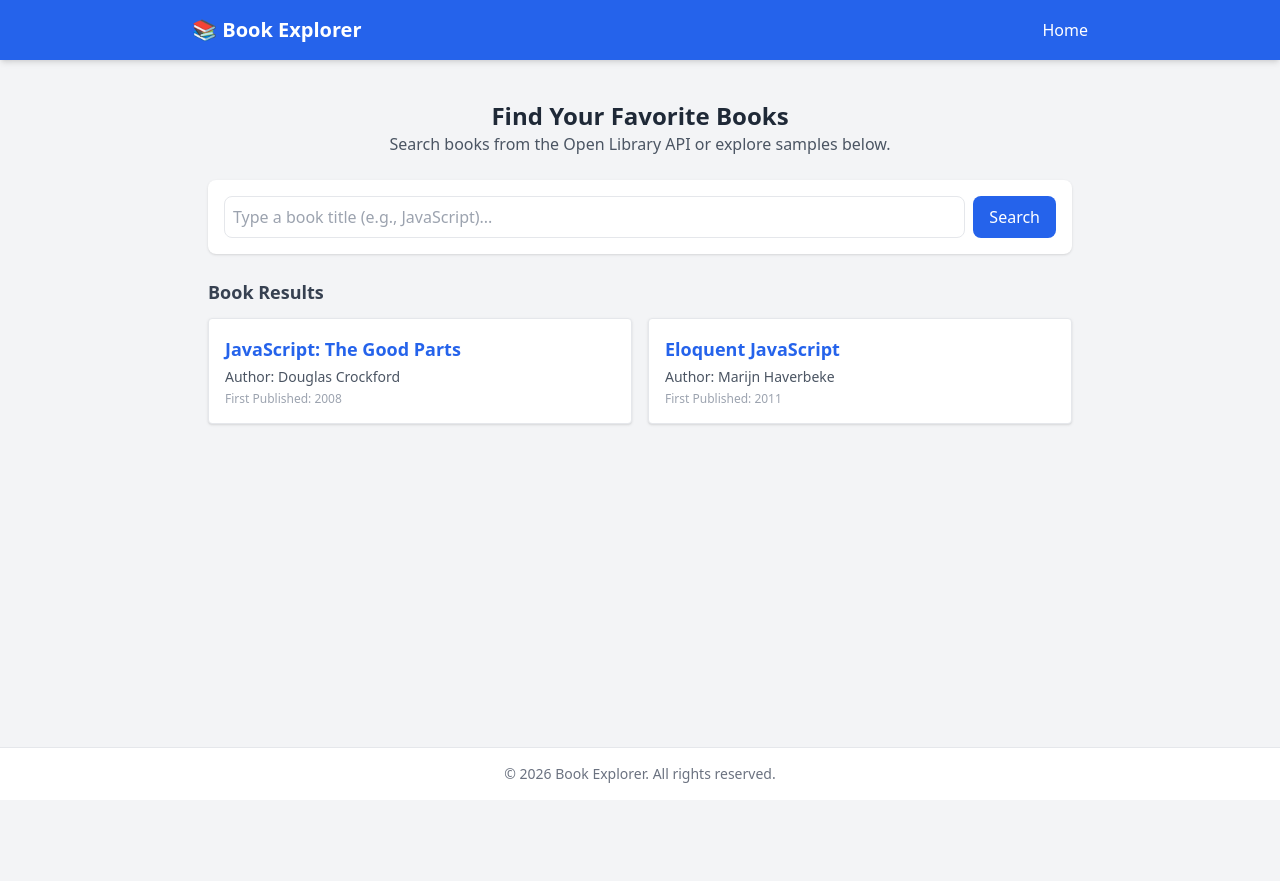
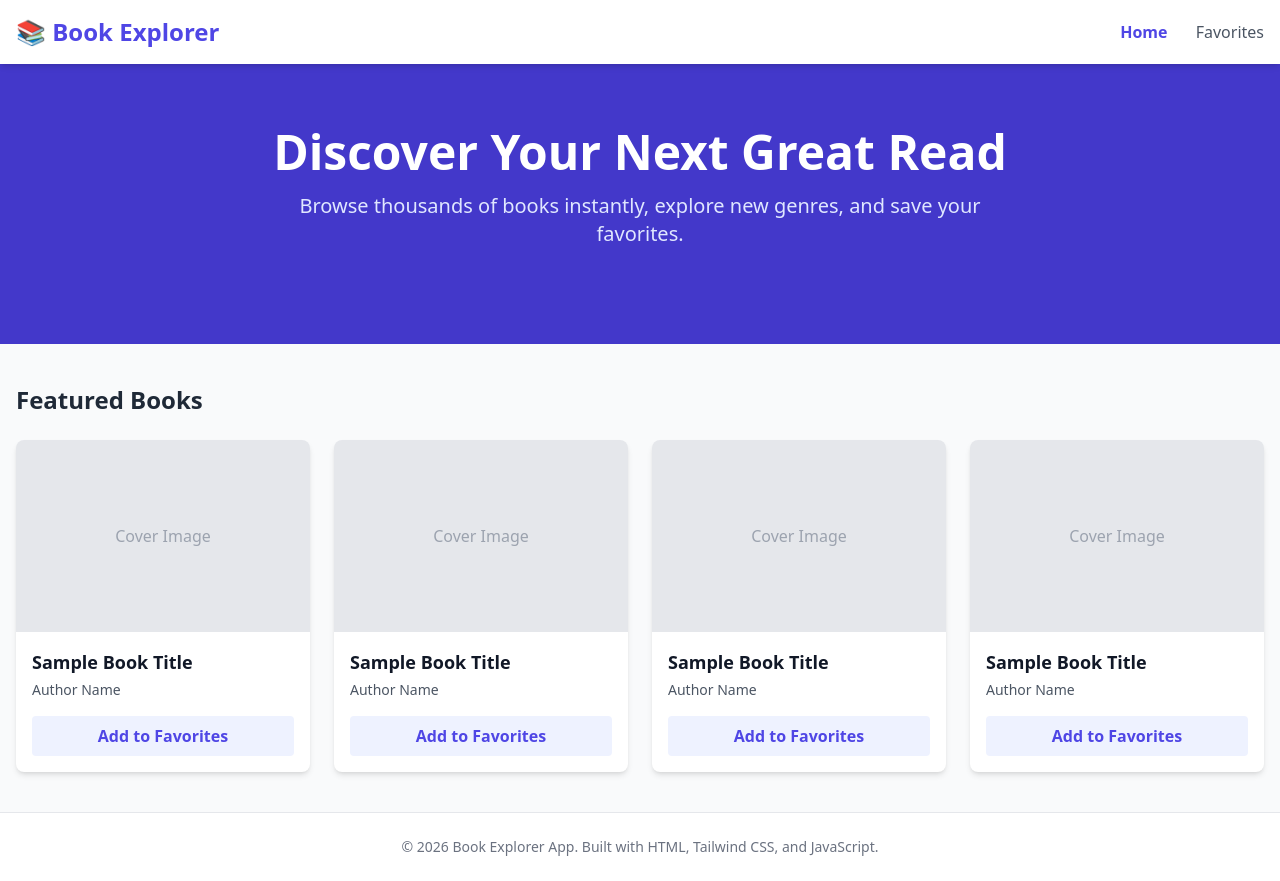
Before and after one commit to kersy-merissa/book-explorer-app, a plain HTML site: page index.html in a window 1280 px wide. Before the commit the page ends 800 px from the top, so only its background shows below. Drawn offline with nearby package versions, Linux system fonts and the light colour scheme.

Commit message:
feat: complete Lab 1 homepage layout and responsive grid

```diff
--- a/index.html
+++ b/index.html
@@ -1,73 +1,111 @@
 <!DOCTYPE html>
 <html lang="en">
 <head>
+    <!-- Sets character encoding for proper text rendering -->
     <meta charset="UTF-8">
+    <!-- Ensures the layout scales correctly on mobile and desktop screens (Responsive design) -->
     <meta name="viewport" content="width=device-width, initial-scale=1.0">
-    <title>Book Explorer - Phase 1 Capstone</title>
-    <!-- Tailwind CSS CDN for styling (Lab 1) -->
+    <title>Book Explorer - Home</title>
+
+    <!-- Tailwind CSS CDN: Imports utility classes directly without needing complex installation -->
     <script src="https://cdn.tailwindcss.com"></script>
 </head>
-<body class="bg-gray-100 font-sans min-h-screen flex flex-col justify-between">
+<body class="bg-gray-50 text-gray-800 font-sans flex flex-col min-h-screen">
 
     <!-- ========================================== -->
-    <!-- LAB 1: RESPONSIVE LAYOUT & NAVIGATION      -->
+    <!-- EXERCISE 1.1: NAVBAR COMPONENT             -->
     <!-- ========================================== -->
-    <header class="bg-blue-600 text-white p-4 shadow-md">
-        <div class="max-w-4xl mx-auto flex justify-between items-center">
-            <h1 class="text-xl font-bold">📚 Book Explorer</h1>
-            <nav class="space-x-4">
-                <a href="#" class="hover:underline">Home</a>
+    <!-- Sticky header that stays at the top when scrolling -->
+    <header class="bg-white shadow-md sticky top-0 z-50">
+        <div class="max-w-7xl mx-auto px-4 py-4 flex justify-between items-center">
+            <!-- App Logo / Brand link -->
+            <a href="index.html" class="text-2xl font-bold text-indigo-600">📚 Book Explorer</a>
+
+            <!-- Navigation links across multiple pages -->
+            <nav class="space-x-6">
+                <a href="index.html" class="text-indigo-600 font-semibold hover:text-indigo-800 transition">Home</a>
+                <a href="favorites.html" class="text-gray-600 hover:text-indigo-600 transition">Favorites</a>
             </nav>
         </div>
     </header>
 
-    <!-- MAIN CONTENT CONTAINER -->
-    <main class="max-w-4xl mx-auto p-4 flex-grow w-full">
-
-        <!-- Intro text section -->
-        <div class="text-center my-6">
-            <h2 class="text-2xl font-bold text-gray-800">Find Your Favorite Books</h2>
-            <p class="text-gray-600">Search books from the Open Library API or explore samples below.</p>
+    <!-- ========================================== -->
+    <!-- EXERCISE 1.1: HERO SECTION COMPONENT       -->
+    <!-- ========================================== -->
+    <!-- Large introductory banner welcoming users to the app -->
+    <section class="bg-indigo-700 text-white py-16 px-4 text-center">
+        <div class="max-w-3xl mx-auto">
+            <h1 class="text-4xl md:text-5xl font-extrabold mb-4">Discover Your Next Great Read</h1>
+            <p class="text-lg md:text-xl text-indigo-100 mb-8">Browse thousands of books instantly, explore new genres, and save your favorites.</p>
         </div>
+    </section>
 
     <!-- ========================================== -->
-        <!-- LAB 3: API SEARCH INPUT & BUTTON           -->
+    <!-- EXERCISES 1.2 & 1.3: RESPONSIVE GRID LAYOUT-->
     <!-- ========================================== -->
-        <div class="bg-white p-4 rounded-lg shadow mb-6 flex gap-2">
-            <!-- Search input where user types the book title -->
-            <input
-                type="text"
-                id="searchInput"
-                placeholder="Type a book title (e.g., JavaScript)..."
-                class="flex-1 p-2 border rounded-lg focus:outline-none focus:ring-2 focus:ring-blue-500"
-            >
-            <!-- Button to trigger the search action -->
-            <button
-                id="searchBtn"
-                class="bg-blue-600 text-white px-4 py-2 rounded-lg hover:bg-blue-700 transition"
-            >
-                Search
-            </button>
-        </div>
+    <!-- Main content container holding our book cards -->
+    <main class="flex-grow max-w-7xl mx-auto px-4 py-10 w-full">
+        <h2 class="text-2xl font-bold mb-6 text-gray-800">Featured Books</h2>
 
-        <!-- ========================================== -->
-        <!-- LAB 2 & 3: DYNAMIC RESULTS CONTAINER       -->
-        <!-- ========================================== -->
-        <div>
-            <h3 class="text-lg font-semibold mb-3 text-gray-700">Book Results</h3>
-            <!-- JavaScript will dynamically insert book cards here -->
-            <div id="resultsContainer" class="grid grid-cols-1 md:grid-cols-2 gap-4">
+        <!--
+          Responsive Grid Container (Mobile-First Design):
+          - grid-cols-1: Shows 1 card per row on mobile phones.
+          - sm:grid-cols-2: Shows 2 cards per row on small tablets.
+          - md:grid-cols-3: Shows 3 cards per row on medium screens.
+          - lg:grid-cols-4: Shows 4 cards per row on large desktop monitors.
+          - gap-6: Adds even spacing between all grid items.
+        -->
+        <div class="grid grid-cols-1 sm:grid-cols-2 md:grid-cols-3 lg:grid-cols-4 gap-6">
+
+            <!-- Book Card Placeholder 1 -->
+            <div class="bg-white rounded-lg shadow-md overflow-hidden flex flex-col transition hover:shadow-lg">
+                <div class="h-48 bg-gray-200 flex items-center justify-center text-gray-400 font-medium">Cover Image</div>
+                <div class="p-4 flex flex-col flex-grow">
+                    <h3 class="font-bold text-lg mb-1 text-gray-900">Sample Book Title</h3>
+                    <p class="text-sm text-gray-600 mb-4">Author Name</p>
+                    <button class="mt-auto bg-indigo-50 text-indigo-600 hover:bg-indigo-100 font-semibold py-2 rounded transition">Add to Favorites</button>
                 </div>
             </div>
 
+            <!-- Book Card Placeholder 2 -->
+            <div class="bg-white rounded-lg shadow-md overflow-hidden flex flex-col transition hover:shadow-lg">
+                <div class="h-48 bg-gray-200 flex items-center justify-center text-gray-400 font-medium">Cover Image</div>
+                <div class="p-4 flex flex-col flex-grow">
+                    <h3 class="font-bold text-lg mb-1 text-gray-900">Sample Book Title</h3>
+                    <p class="text-sm text-gray-600 mb-4">Author Name</p>
+                    <button class="mt-auto bg-indigo-50 text-indigo-600 hover:bg-indigo-100 font-semibold py-2 rounded transition">Add to Favorites</button>
+                </div>
+            </div>
+
+            <!-- Book Card Placeholder 3 -->
+            <div class="bg-white rounded-lg shadow-md overflow-hidden flex flex-col transition hover:shadow-lg">
+                <div class="h-48 bg-gray-200 flex items-center justify-center text-gray-400 font-medium">Cover Image</div>
+                <div class="p-4 flex flex-col flex-grow">
+                    <h3 class="font-bold text-lg mb-1 text-gray-900">Sample Book Title</h3>
+                    <p class="text-sm text-gray-600 mb-4">Author Name</p>
+                    <button class="mt-auto bg-indigo-50 text-indigo-600 hover:bg-indigo-100 font-semibold py-2 rounded transition">Add to Favorites</button>
+                </div>
+            </div>
+
+            <!-- Book Card Placeholder 4 -->
+            <div class="bg-white rounded-lg shadow-md overflow-hidden flex flex-col transition hover:shadow-lg">
+                <div class="h-48 bg-gray-200 flex items-center justify-center text-gray-400 font-medium">Cover Image</div>
+                <div class="p-4 flex flex-col flex-grow">
+                    <h3 class="font-bold text-lg mb-1 text-gray-900">Sample Book Title</h3>
+                    <p class="text-sm text-gray-600 mb-4">Author Name</p>
+                    <button class="mt-auto bg-indigo-50 text-indigo-600 hover:bg-indigo-100 font-semibold py-2 rounded transition">Add to Favorites</button>
+                </div>
+            </div>
+
+        </div>
     </main>
 
-    <!-- FOOTER (Lab 1) -->
-    <footer class="bg-white border-t p-4 text-center text-sm text-gray-500">
-        <p>&copy; 2026 Book Explorer. All rights reserved.</p>
+    <!-- ========================================== -->
+    <!-- EXERCISE 1.1: FOOTER COMPONENT             -->
+    <!-- ========================================== -->
+    <footer class="bg-white border-t border-gray-200 py-6 text-center text-sm text-gray-500">
+        <p>&copy; 2026 Book Explorer App. Built with HTML, Tailwind CSS, and JavaScript.</p>
     </footer>
 
-    <!-- Linking the JavaScript file -->
-    <script src="script.js"></script>
 </body>
 </html>
--- a/script.js
+++ /dev/null
@@ -1,96 +0,0 @@
-// ==========================================
-// LAB 2: SAMPLE BOOKS (Mock Data for Default View)
-// ==========================================
-const sampleBooks = [
-    {
-        title: "JavaScript: The Good Parts",
-        author_name: ["Douglas Crockford"],
-        first_publish_year: 2008
-    },
-    {
-        title: "Eloquent JavaScript",
-        author_name: ["Marijn Haverbeke"],
-        first_publish_year: 2011
-    }
-];
-
-// ==========================================
-// LAB 3: API INTEGRATION & SEARCH FUNCTIONALITY
-// ==========================================
-
-// 1. Select DOM elements from HTML
-const searchInput = document.getElementById('searchInput');
-const searchBtn = document.getElementById('searchBtn');
-const resultsContainer = document.getElementById('resultsContainer');
-
-// 2. Add click event listener to the search button
-if (searchBtn) {
-    searchBtn.addEventListener('click', () => {
-        const query = searchInput.value.trim();
-
-        // Validate if input is empty
-        if (query === '') {
-            alert('Please type a book title first!');
-            return;
-        }
-
-        // Call function to fetch data from API
-        fetchBooksFromAPI(query);
-    });
-}
-
-// 3. Asynchronous function to fetch data from Open Library API
-async function fetchBooksFromAPI(bookTitle) {
-    try {
-        // Show loading state while fetching
-        resultsContainer.innerHTML = '<p class="text-center col-span-2 text-gray-500">Searching books...</p>';
-
-        // Fetch data from external API safely using encodeURIComponent
-        const response = await fetch(`https://openlibrary.org/search.json?q=${encodeURIComponent(bookTitle)}`);
-        const data = await response.json();
-
-        // Display the first 6 results on the UI
-        displayBooks(data.docs.slice(0, 6));
-
-    } catch (error) {
-        // Handle any network or API errors gracefully
-        console.error('Error fetching books:', error);
-        resultsContainer.innerHTML = '<p class="text-red-500 text-center col-span-2">Failed to load books. Check your internet connection.</p>';
-    }
-}
-
-// 4. Function to render books dynamically on the screen
-function displayBooks(books) {
-    // Clear previous results container
-    resultsContainer.innerHTML = '';
-
-    // Check if books array is empty or undefined
-    if (!books || books.length === 0) {
-        resultsContainer.innerHTML = '<p class="text-gray-500 text-center col-span-2">No books found matching your search.</p>';
-        return;
-    }
-
-    // Loop through each book and create a card element
-    books.forEach(book => {
-        const title = book.title || 'Unknown Title';
-        const author = book.author_name ? book.author_name.join(', ') : 'Unknown Author';
-        const year = book.first_publish_year || 'N/A';
-
-        // Create a card div using Tailwind CSS classes
-        const card = document.createElement('div');
-        card.className = 'bg-white p-4 rounded shadow border border-gray-200';
-
-        // Insert book info into the card using template literals
-        card.innerHTML = `
-            <h4 class="font-bold text-blue-600 text-lg">${title}</h4>
-            <p class="text-gray-600 text-sm mt-1">Author: ${author}</p>
-            <p class="text-gray-400 text-xs mt-1">First Published: ${year}</p>
-        `;
-
-        // Append the card to the results container on the web page
-        resultsContainer.appendChild(card);
-    });
-}
-
-// Display sample books by default when the page first loads (Lab 2 requirement)
-displayBooks(sampleBooks);
```
Lines whose indentation alone changed are shown as unchanged.
